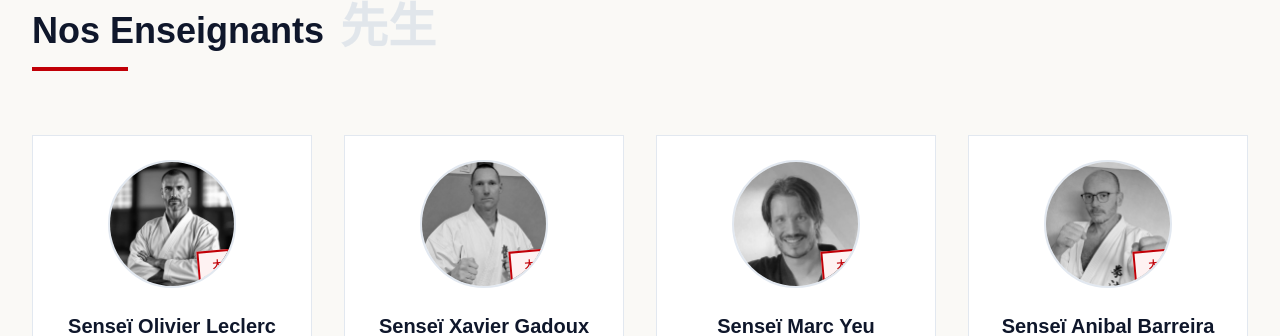
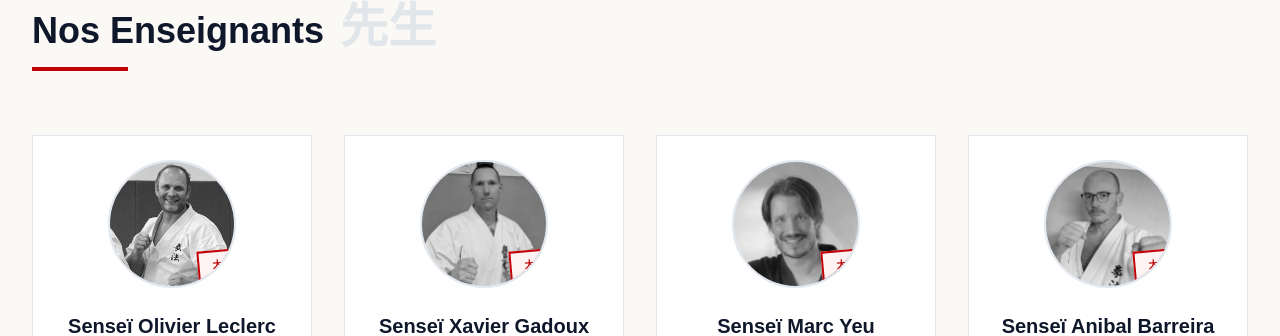
Before and after one commit to friteuseb/onamidojo, a Next.js app: page / in a window 1280 px wide. Shown: the part 2855-3191 px from the top of the page. Built offline with nearby package versions, Linux system fonts and the light colour scheme; no server answers.

Commit message:
Mise à jour photo Senseï Olivier Leclerc
Co-Authored-By: Claude Opus 4.6 <noreply@anthropic.com>

```diff
--- a/src/app/page.tsx
+++ b/src/app/page.tsx
@@ -94,7 +94,7 @@ const instructors = [
     role: "Directeur Technique - Kempo",
     rank: "Ceinture Noire",
     achievements: ["3ème au Championnat du Monde WKB", "5x Podium Européen", "Vice-Champion d'Europe 2023 & 2024"],
-    image: "/images/instructors/olivier.jpg",
+    image: "/images/instructors/olivier.png",
   },
   {
     name: "Senseï Xavier Gadoux",
```
Also changed, not shown: public/images/instructors/olivier.jpg (deleted), public/images/instructors/olivier.png (added).
